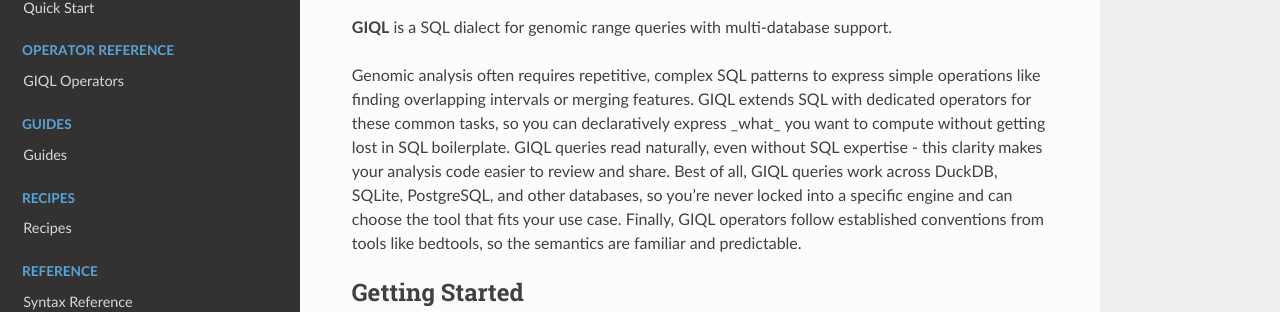
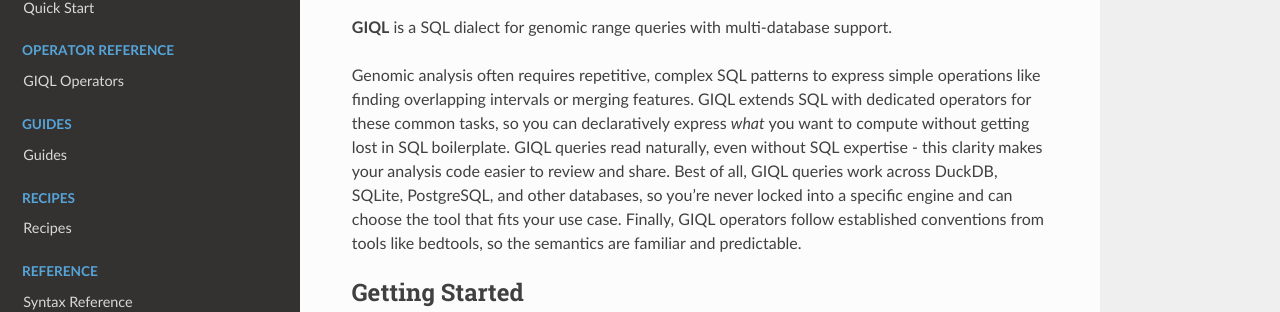
Before and after one commit to abdenlab/giql, a Sphinx documentation site: the page built from docs/index.rst, in a window 1280 px wide and 900 px high. Shown: the part 144-456 px from the top of the window. Built offline with Sphinx 7.4.7 and the Read the Docs theme 3.1.0, drawn with Linux system fonts in a browser that asks for light colours.

Commit message:
Fix typo in docs

```diff
--- a/docs/index.rst
+++ b/docs/index.rst
@@ -3,7 +3,7 @@ GIQL - Genomic Interval Query Language
 
 **GIQL** is a SQL dialect for genomic range queries with multi-database support.
 
-Genomic analysis often requires repetitive, complex SQL patterns to express simple operations like finding overlapping intervals or merging features. GIQL extends SQL with dedicated operators for these common tasks, so you can declaratively express _what_ you want to compute without getting lost in SQL boilerplate. GIQL queries read naturally, even without SQL expertise - this clarity makes your analysis code easier to review and share. Best of all, GIQL queries work across DuckDB, SQLite, PostgreSQL, and other databases, so you're never locked into a specific engine and can choose the tool that fits your use case. Finally, GIQL operators follow established conventions from tools like bedtools, so the semantics are familiar and predictable.
+Genomic analysis often requires repetitive, complex SQL patterns to express simple operations like finding overlapping intervals or merging features. GIQL extends SQL with dedicated operators for these common tasks, so you can declaratively express *what* you want to compute without getting lost in SQL boilerplate. GIQL queries read naturally, even without SQL expertise - this clarity makes your analysis code easier to review and share. Best of all, GIQL queries work across DuckDB, SQLite, PostgreSQL, and other databases, so you're never locked into a specific engine and can choose the tool that fits your use case. Finally, GIQL operators follow established conventions from tools like bedtools, so the semantics are familiar and predictable.
 
 .. toctree::
    :maxdepth: 2
```
